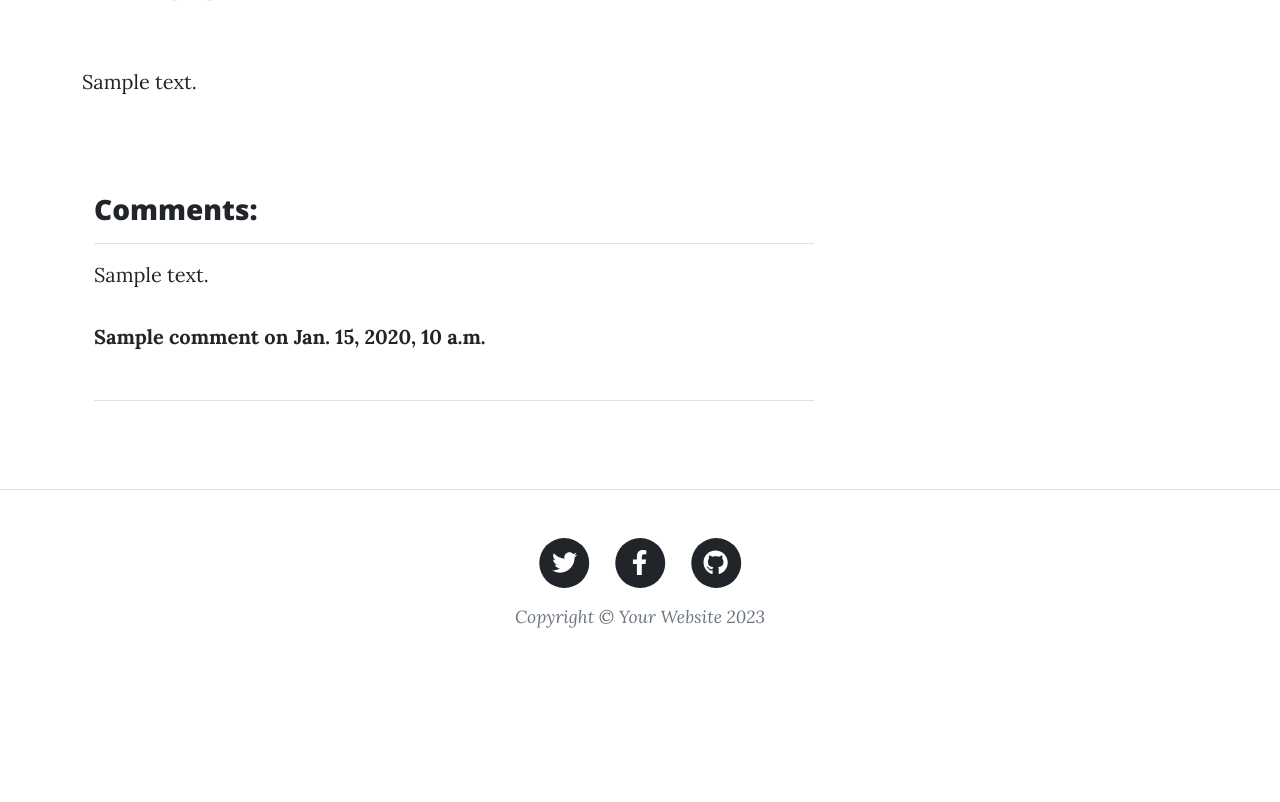
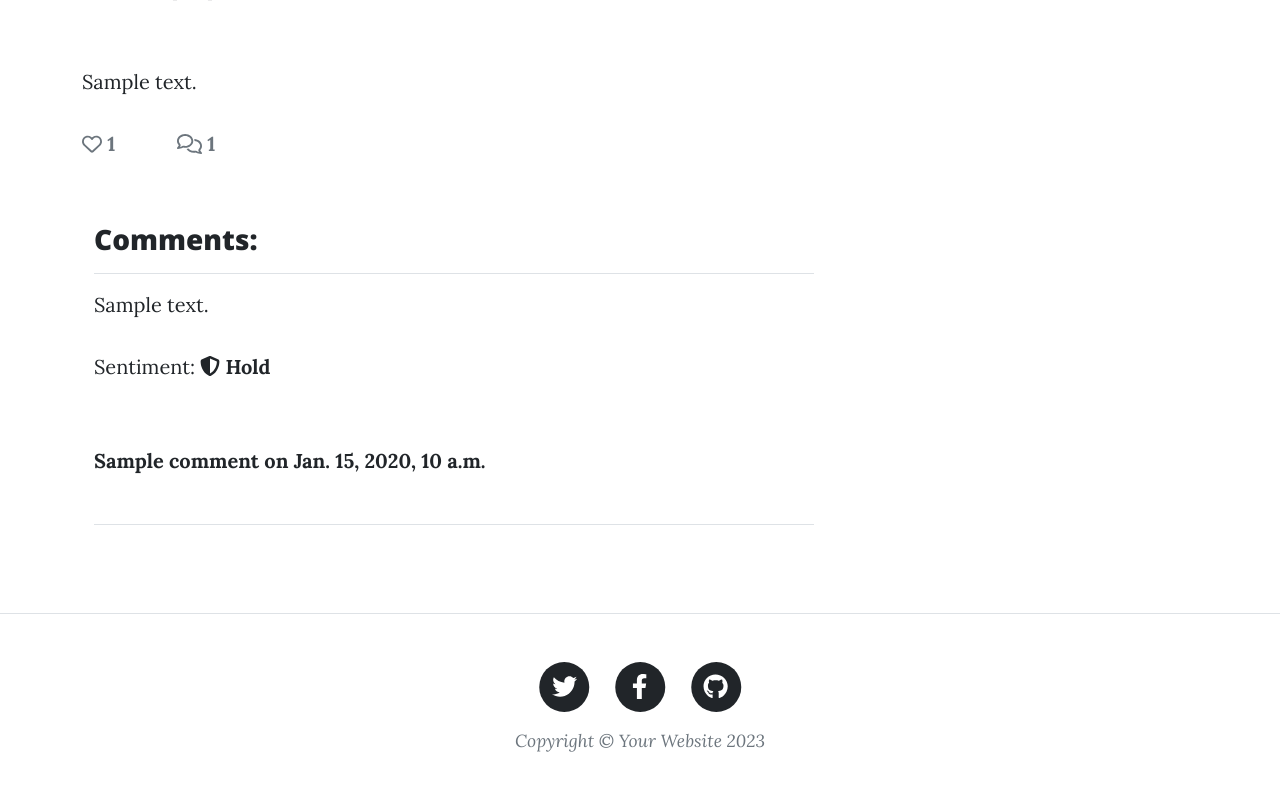
Before and after one commit to Dylangroome/Pro-4-Album-Ranking, a Django app: a page that uses templates/post.html in a window 1280 px wide. Shown: the part 830-1632 px from the top of the page. Before the commit the page ends 1458 px from the top, so only its background shows below. Run offline with Django 3.2, Linux system fonts and the light colour scheme; tables that the repository leaves empty hold one stand-in row (values such as "Sample post"); some libraries are stand-ins or nearby versions.

Commit message:
add likes

```diff
--- a/blog/models.py
+++ b/blog/models.py
@@ -47,12 +47,17 @@ class Album(models.Model):
     created_on = models.DateTimeField(auto_now_add=True)
     status = models.IntegerField(choices=STATUS, default=0)
     featured_image = CloudinaryField('image', default='placeholder')
+    likes = models.ManyToManyField(
+        User, related_name='blogpost_like', blank=True)
 
     class Meta:
         ordering = ["created_on"]
 
     def __str__(self):
         return self.title
+
+    def number_of_likes(self):
+        return self.likes.count()
 
 
 class Comment(models.Model):
@@ -62,8 +67,8 @@ class Comment(models.Model):
     email = models.EmailField()
     body = models.TextField()
     created_on = models.DateTimeField(auto_now_add=True)
+    approved = models.BooleanField(default=False)
     rate = models.CharField(max_length=6, choices=RATE_CHOICES, default=7)
-    approved = models.BooleanField(default=False)
 
     class Meta:
         ordering = ["created_on"]
--- a/blog/urls.py
+++ b/blog/urls.py
@@ -5,6 +5,7 @@ urlpatterns = [
     path("", views.AlbumList.as_view(), name="home"),
     path('about/', views.AboutTemplateView.as_view(), name='about'),
     path('<slug:slug>/', views.AlbumDetail.as_view(), name='album_detail'),
+    path('like/<slug:slug>', views.PostLike.as_view(), name='post_like'),
     path('artist_slug/<int:pk>', views.ArtistDetail.as_view(), name='artist'),
 
     path('403', views.Page403.as_view(), name='403'),
--- a/blog/views.py
+++ b/blog/views.py
@@ -5,7 +5,7 @@ from django.http import HttpResponseRedirect
 from django.template import loader
 from django.views.generic import DeleteView, UpdateView
 from django.views.generic.base import TemplateView
-from .models import Album, Artist
+from .models import Album, Artist, Comment
 from .forms import CommentForm
 
 
@@ -50,6 +50,9 @@ class AlbumDetail(View):
         queryset = Album.objects.filter(status=1)
         album = get_object_or_404(queryset, slug=slug)
         comments = album.comments.filter(approved=True).order_by("-created_on")
+        liked = False
+        if album.likes.filter(id=self.request.user.id).exists():
+            liked = True
 
         return render(
             request,
@@ -58,6 +61,7 @@ class AlbumDetail(View):
                 "album": album,
                 "comments": comments,
                 "commented": False,
+                "liked": liked,
                 "comment_form": CommentForm
 
             },
@@ -68,6 +72,9 @@ class AlbumDetail(View):
         queryset = Album.objects.filter(status=1)
         album = get_object_or_404(queryset, slug=slug)
         comments = album.comments.filter(approved=True).order_by("-created_on")
+        liked = False
+        if album.likes.filter(id=self.request.user.id).exists():
+            liked = True
 
         comment_form = CommentForm(data=request.POST)
         if comment_form.is_valid():
@@ -76,6 +83,7 @@ class AlbumDetail(View):
             comment = comment_form.save(commit=False)
             comment.album = album
             comment.save()
+            comment.approved = True
             message.success(request,
                             'Your comment has been uploaded for approval')
         else:
@@ -89,6 +97,7 @@ class AlbumDetail(View):
                 "comments": comments,
                 "commented": True,
                 "comment_form": comment_form,
+                "liked": liked
             },
         )
 
@@ -108,3 +117,15 @@ class ArtistDetail(View):
             "artist.html",
             context,
         )
+
+
+class PostLike(View):
+
+    def post(self, request, slug, *args, **kwargs):
+        album = get_object_or_404(Album, slug=slug)
+        if album.likes.filter(id=request.user.id).exists():
+            album.likes.remove(request.user)
+        else:
+            album.likes.add(request.user)
+
+        return HttpResponseRedirect(reverse('album_detail', args=[slug]))
--- a/templates/post.html
+++ b/templates/post.html
@@ -1,8 +1,8 @@
 {% extends "base.html" %}
-{% load static %}
 
 {% block content %}
 {% load crispy_forms_tags %}
+{% load static %}
 
 <body>
 
@@ -54,6 +54,34 @@
             <div class="row">
               <div class="col-lg-12 col-md-12 mx-auto">
                 <p>{{album.content | safe }}</p>
+                <div class="row">
+
+                  <div class="col-1">
+                      <strong>
+                          {% if user.is_authenticated %}
+                          <form class="d-inline" action="{% url 'post_like' album.slug %}" method="POST">
+                              {% csrf_token %}
+                              {% if liked %}
+                              <button type="submit" name="blogpost_id" value="{{album.slug}}" class="btn-like"><i class="fas fa-heart"></i></button>
+                              {% else %}
+                              <button type="submit" name="blogpost_id" value="{{album.slug}}" class="btn-like"><i class="far fa-heart"></i></button>
+                              {% endif %}
+                          </form>
+                          {% else %}
+                          <span class="text-secondary"><i class="far fa-heart"></i></span>
+                          {% endif %}
+                      <!-- The number of likes goes before the closing strong tag -->
+                      <span class="text-secondary">{{ album.number_of_likes }} </span>
+                      </strong>
+                  </div>
+                  <div class="col-1">
+                      {% with comments.count as total_comments %}
+                      <strong class="text-secondary"><i class="far fa-comments"></i>
+                          <!-- Our total_comments variable goes before the closing strong tag -->
+                          {{ total_comments }}</strong>
+                      {% endwith %}
+                  </div>
+              </div>
               </div>
             </div>
 
@@ -74,6 +102,25 @@
                                   <div class="comments">
                                       <!-- Body of the comment -->
                                       {{ comment.body | linebreaksbr }}
+                                      <p>
+                                        {% if comment.rate == 1 %}
+                                        Rating: <span class="text-success fw-bold"><i class="fas fa-arrow-up"></i>
+                                            Bullish</span>
+                                        {% elif comment.rate == 2 %}
+                                        Rating: <span class="text-danger fw-bold"><i class="fas fa-arrow-down"></i>
+                                            Bearish</span>
+
+                                        {% elif comment.rate == 2 %}
+                                        Rating: <span class="text-danger fw-bold"><i class="fas fa-arrow-down"></i>
+                                            Bearish</span>
+
+                                        {% elif comment.rate == 2 %}
+                                        Rating: <span class="text-danger fw-bold"><i class="fas fa-arrow-down"></i>
+                                            Bearish</span>
+                                        {% else %}
+                                        Sentiment: <span class="fw-bold"><i class="fas fa-shield-alt"></i> Hold</span>
+                                        {% endif %}
+                                    </p>
 
                                       <div class="row">
                                           <div class="col-md-8 post-name-time">
@@ -116,7 +163,7 @@
                           <div class="element-card" id="post-comment-card">
                               {% if commented %}
                               <div class="alert alert-success" role="alert">
-                                  Your comment has been successfully posted
+                                  Your comment is waiting approval
                               </div>
                               {% elif comment_edited %}
                               <div class="alert alert-success" role="alert">
@@ -133,6 +180,7 @@
                               <form method="post">
                                   {{ comment_form | crispy }}
                                   {% csrf_token %}
+                                  {{form.as_p}}
                                   <button type="submit" class="btn btn-lg btn-post-comment fw-bold">Submit</button>
                               </form>
                           </div>
```
Also changed, not shown: blog/admin.py (+12 -1 lines), blog/migrations/0012_album_likes.py (added).
